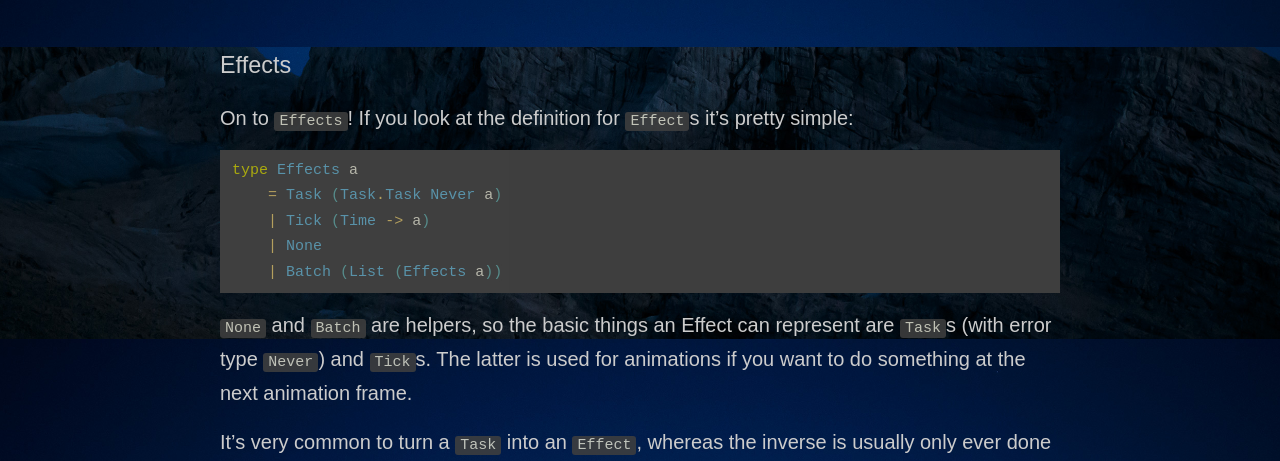
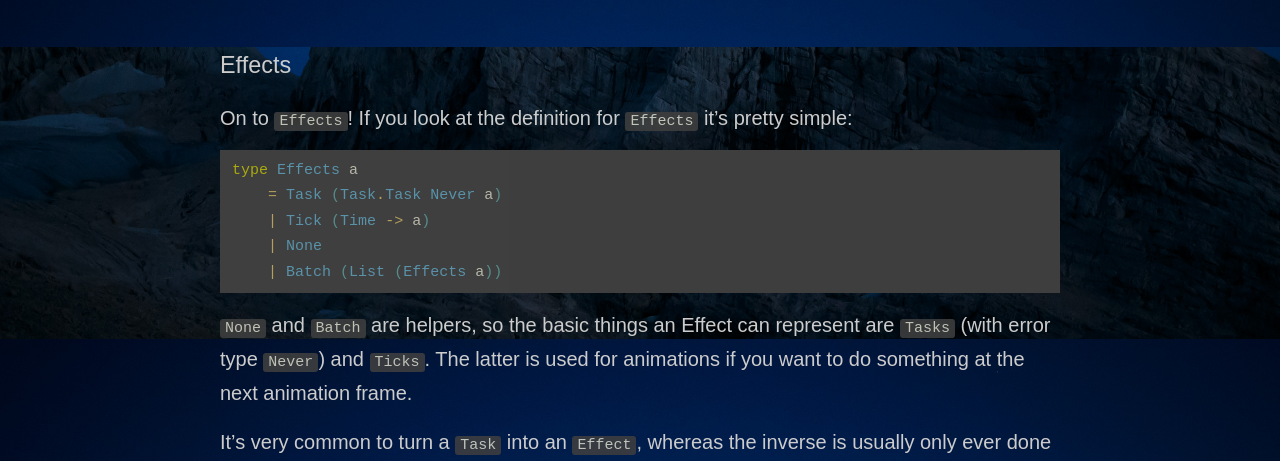
Before and after one commit to danyx23/danyx23.github.io, a Jekyll site: the page built from _posts/2016-02-19-tasks-and-effects-in-elm.md, in a window 1280 px wide and 1400 px high, scrolled down 2208 px. Shown: the part 153-614 px from the top of the window. Built offline with Jekyll 4.4.1, drawn with Linux system fonts in a browser that asks for light colours; some of the changed text lies outside the part shown.

Commit message:
Minor stylistic improvements

````diff
--- a/_posts/2016-02-19-tasks-and-effects-in-elm.md
+++ b/_posts/2016-02-19-tasks-and-effects-in-elm.md
@@ -44,7 +44,7 @@ As a last piece of info before we have a look at Effects and how all of this act
 
 ### Effects
 
-On to `Effects`! If you look at the definition for `Effect`s it's pretty simple:
+On to `Effects`! If you look at the definition for `Effects` it's pretty simple:
 
 ```haskell
 type Effects a
@@ -54,7 +54,7 @@ type Effects a
     | Batch (List (Effects a))
 ```
 
-`None` and `Batch` are helpers, so the basic things an Effect can represent are `Task`s (with error type `Never`) and `Tick`s. The latter is used for animations if you want to do something at the next animation frame.
+`None` and `Batch` are helpers, so the basic things an Effect can represent are `Tasks` (with error type `Never`) and `Ticks`. The latter is used for animations if you want to do something at the next animation frame.
 
 It's very common to turn a `Task` into an `Effect`, whereas the inverse is usually only ever done by `StartApp`/the runtime.
 
````
Also changed, not shown: other parts of _posts/2016-02-19-tasks-and-effects-in-elm.md (+1 -1 lines), _posts/2016-02-26-ports-in-elm.md (+2 -2 lines).
